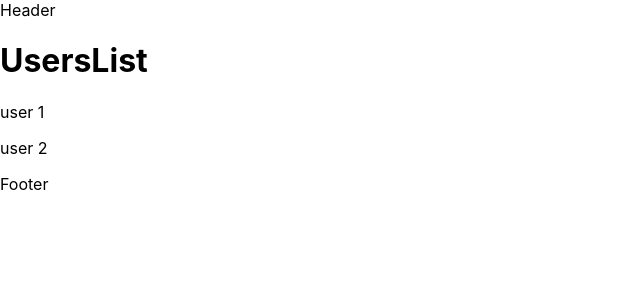
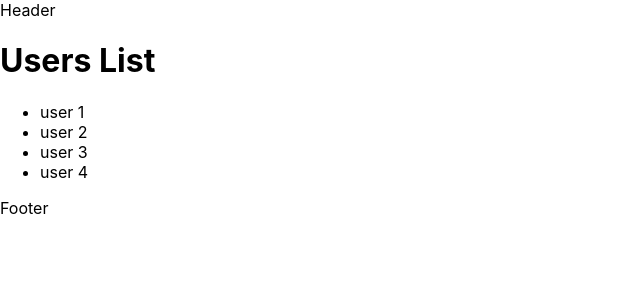
Before and after one commit to golabisib/learnNextJs, a Next.js app in the folder next-app/: page /users in a window 1280 px wide. Shown: the top 300 px of the page, without its empty margins (0-640 px from the left). Built offline with nearby package versions, Linux system fonts and the light colour scheme.

Commit message:
fix: The Link for Dynamic Routes is add.

```diff
--- a/next-app/pages/users/index.js
+++ b/next-app/pages/users/index.js
@@ -1,13 +1,26 @@
-import React from 'react'
+import Link from "next/link";
+import React from "react";
+
+const users = [
+  { id: 1, name: 1 },
+  { id: 2, name: 2 },
+  { id: 3, name: 3 },
+  { id: 4, name: 4 },
+];
 
 function UsersList() {
   return (
     <>
-        <h1>UsersList</h1>
-        <p>user 1</p>
-        <p>user 2</p>
+    <h1>Users List</h1>
+      <ul>
+        {users.map((user) => (
+          <li key={user.id}>
+            <Link href={`/users/${user.id}`}>user {user.name}</Link>
+          </li>
+        ))}
+      </ul>
     </>
-  )
+  );
 }
 
-export default UsersList
+export default UsersList;
```
